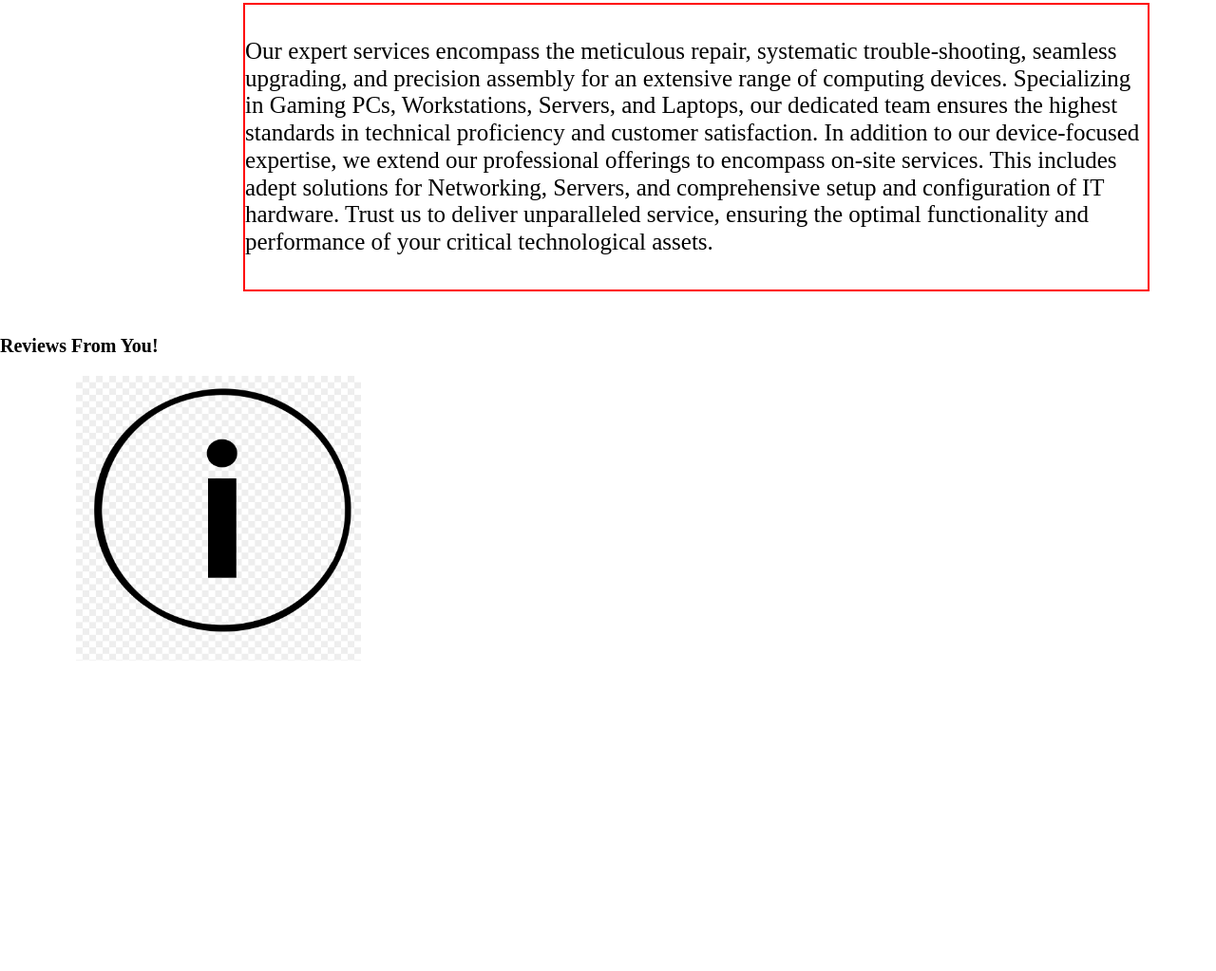
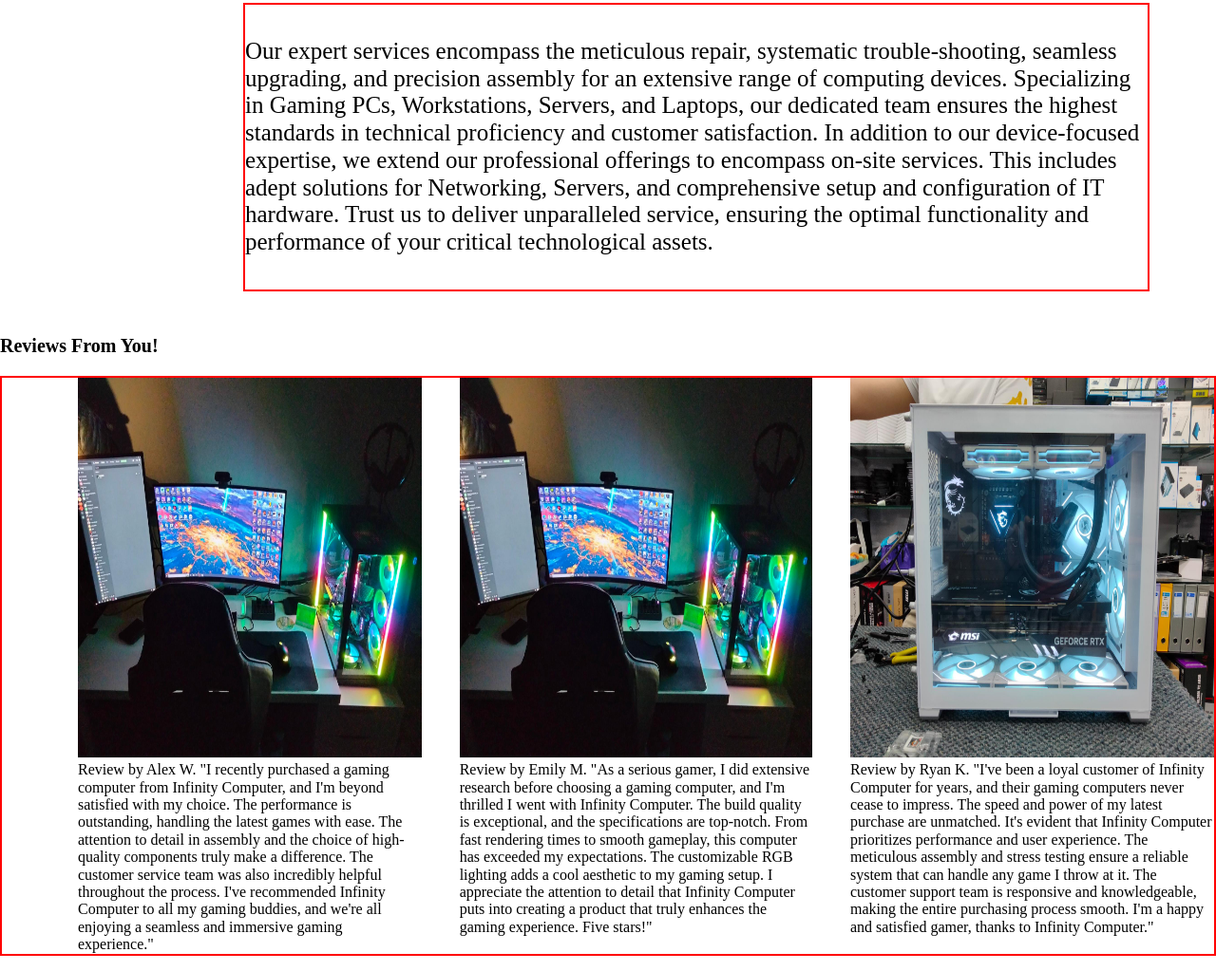
Before and after one commit to TeoYM/Assignment-1, a plain HTML site: page index.HTML in a window 1280 px wide. Shown: the part 1693-2716 px from the top of the page at 95% size. Before the commit the page ends 2409 px from the top, so only its background shows below. Drawn offline with Linux system fonts and the light colour scheme.

Commit message:
Addition of reviews and 2 other pages

```diff
--- a/Normalise.css
+++ b/Normalise.css
@@ -357,6 +357,7 @@
     border: 1px solid black;
     font-size: 24px;
     margin: 5px;
+    background-color: rgb(155, 155, 155);
   }
   .background{
     display: flex;
@@ -391,6 +392,11 @@
     margin-top: 400px;
   }
   .reviews-img img{
-    width: 300px;
-    height: 300px;
+    max-width: 100%;
+    height: 400px;
   }
+  .reviews-img{
+    display: flex;
+    justify-content: space-evenly;
+    border: 2px solid red;
+  }
--- a/index.HTML
+++ b/index.HTML
@@ -31,6 +31,15 @@
     </div>
     <h3 class = "Header3"> Reviews From You!</h3>
     <ul class = "reviews-img">
-        <ul><img src = "FED/aboutus.png"></ul>
+        <ul><img src = "FED/PC3.jpg">Review by Alex W. "I recently purchased a gaming computer from Infinity Computer, and I'm beyond satisfied with my choice. The performance is outstanding, handling the latest games with ease. The attention to detail in assembly and the choice of high-quality components truly make a difference. The customer service team was also incredibly helpful throughout the process. I've recommended Infinity Computer to all my gaming buddies, and we're all enjoying a seamless and immersive gaming experience."</ul>
+        <ul><img src = "FED/PC3.jpg">
+            Review by Emily M.
+
+            "As a serious gamer, I did extensive research before choosing a gaming computer, and I'm thrilled I went with Infinity Computer. The build quality is exceptional, and the specifications are top-notch. From fast rendering times to smooth gameplay, this computer has exceeded my expectations. The customizable RGB lighting adds a cool aesthetic to my gaming setup. I appreciate the attention to detail that Infinity Computer puts into creating a product that truly enhances the gaming experience. Five stars!"</ul>
+        <ul><img src = "FED/PC4.jpg">Review by Ryan K.
+
+            "I've been a loyal customer of Infinity Computer for years, and their gaming computers never cease to impress. The speed and power of my latest purchase are unmatched. It's evident that Infinity Computer prioritizes performance and user experience. The meticulous assembly and stress testing ensure a reliable system that can handle any game I throw at it. The customer support team is responsive and knowledgeable, making the entire purchasing process smooth. I'm a happy and satisfied gamer, thanks to Infinity Computer."
+            </ul>
     </ul>
+
 </html>
```
Also changed, not shown: FED/PC1.jpg (added), FED/PC2.jpg (added), FED/PC3.jpg (added), FED/PC4.jpg (added).
